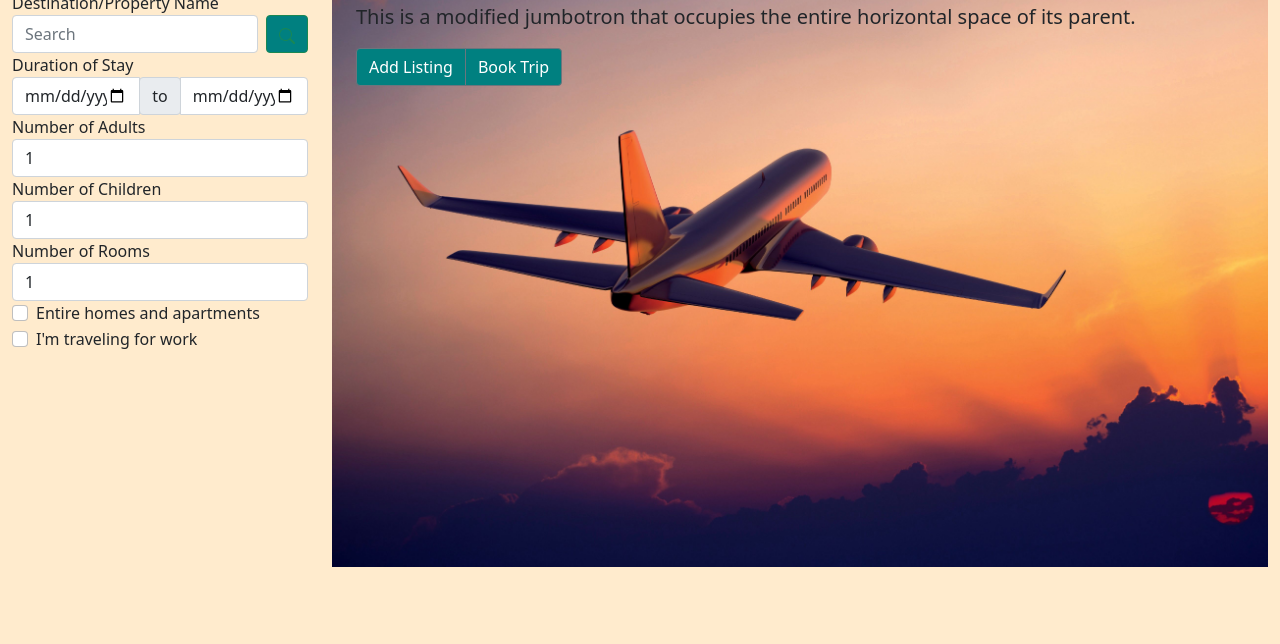
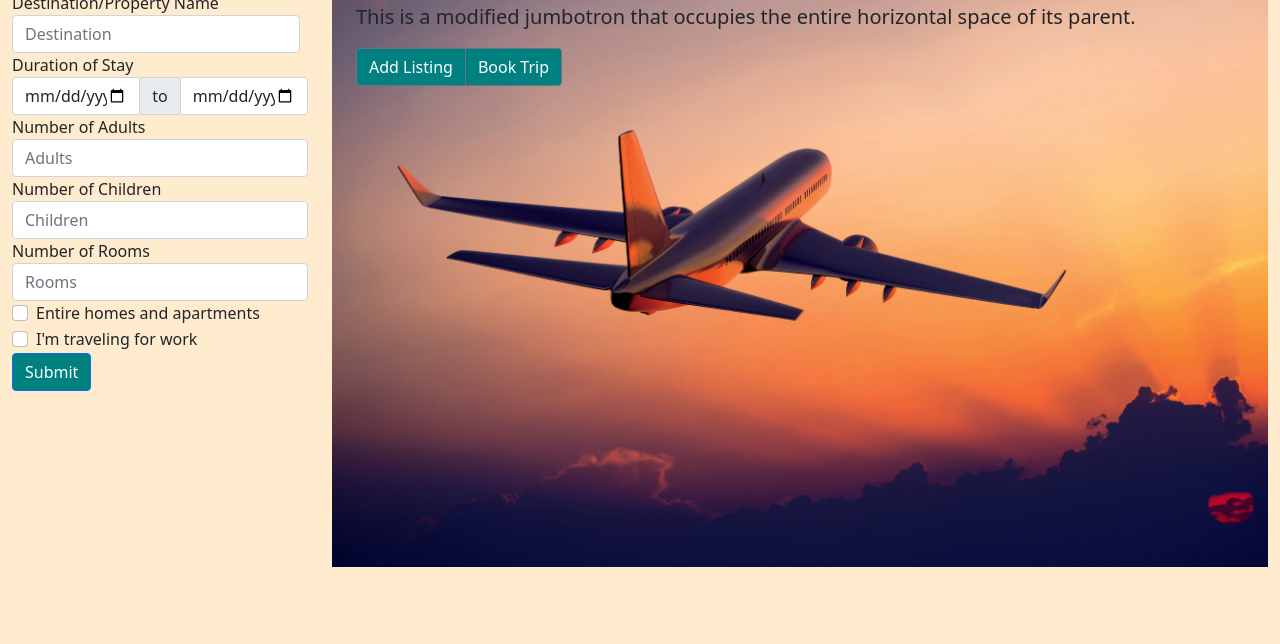
Before and after one commit to arunima1820/Assignment1-WPL, a plain HTML site: page main.html in a window 1280 px wide. Shown: the part 147-791 px from the top of the page. Drawn offline with nearby package versions, Linux system fonts and the light colour scheme.

Commit message:
Improved sidebar with number append features

```diff
--- a/main.html
+++ b/main.html
@@ -67,12 +67,9 @@
 
 
                 <form class="d-flex">
-                        <input class="form-control me-2" type="search" placeholder="Search" aria-label="Search">
-                        <button class="btn btn-outline-success" type="submit"><svg xmlns="http://www.w3.org/2000/svg" width="16" height="16" fill="currentColor" class="bi bi-search" viewBox="0 0 16 16">
-                            <path d="M11.742 10.344a6.5 6.5 0 1 0-1.397 1.398h-.001c.03.04.062.078.098.115l3.85 3.85a1 1 0 0 0 1.415-1.414l-3.85-3.85a1.007 1.007 0 0 0-.115-.1zM12 6.5a5.5 5.5 0 1 1-11 0 5.5 5.5 0 0 1 11 0z"/>
-                          </svg></button>
+                        <input class="form-control me-2" type="search" placeholder="Destination" aria-label="Search">
+
                 </form>
-
 
                 <label for="dates">Duration of Stay</label>
                 <div class="input-group" id="dates">
@@ -82,39 +79,12 @@
                     </div>
                     <input type="date" class="form-control">
                 </div>
-
-                <div class="form-group">
-                      <label for="exampleFormControlSelect1">Number of Adults</label>
-                      <select class="form-control" id="exampleFormControlSelect1">
-                        <option>1</option>
-                        <option>2</option>
-                        <option>3</option>
-                        <option>4</option>
-                        <option>5</option>
-                      </select>
-                </div>
-
-                <div class="form-group">
-                        <label for="exampleFormControlSelect1">Number of Children</label>
-                        <select class="form-control" id="exampleFormControlSelect1">
-                          <option>1</option>
-                          <option>2</option>
-                          <option>3</option>
-                          <option>4</option>
-                          <option>5</option>
-                        </select>
-                </div>
-
-                <div class="form-group">
-                        <label for="exampleFormControlSelect1">Number of Rooms</label>
-                        <select class="form-control" id="exampleFormControlSelect1">
-                          <option>1</option>
-                          <option>2</option>
-                          <option>3</option>
-                          <option>4</option>
-                          <option>5</option>
-                        </select>
-                 </div>
+                <label for="dates">Number of Adults</label>
+                <input type="number" class="form-control" placeholder="Adults" id="points" name="points" step="1">
+                <label for="dates">Number of Children</label>
+                <input type="number" class="form-control" placeholder="Children" id="points" name="points" step="1">
+                <label for="dates">Number of Rooms</label>
+                <input type="number" class="form-control" placeholder="Rooms" id="points" name="points" step="1">
 
                  <div class="form-check">
                     <input class="form-check-input" type="checkbox" value="" id="defaultCheck1">
@@ -129,6 +99,8 @@
                       I'm traveling for work
                     </label>
                 </div>
+
+                <button type="submit" class="btn btn-primary">Submit</button>
 
             </div>
 
```
